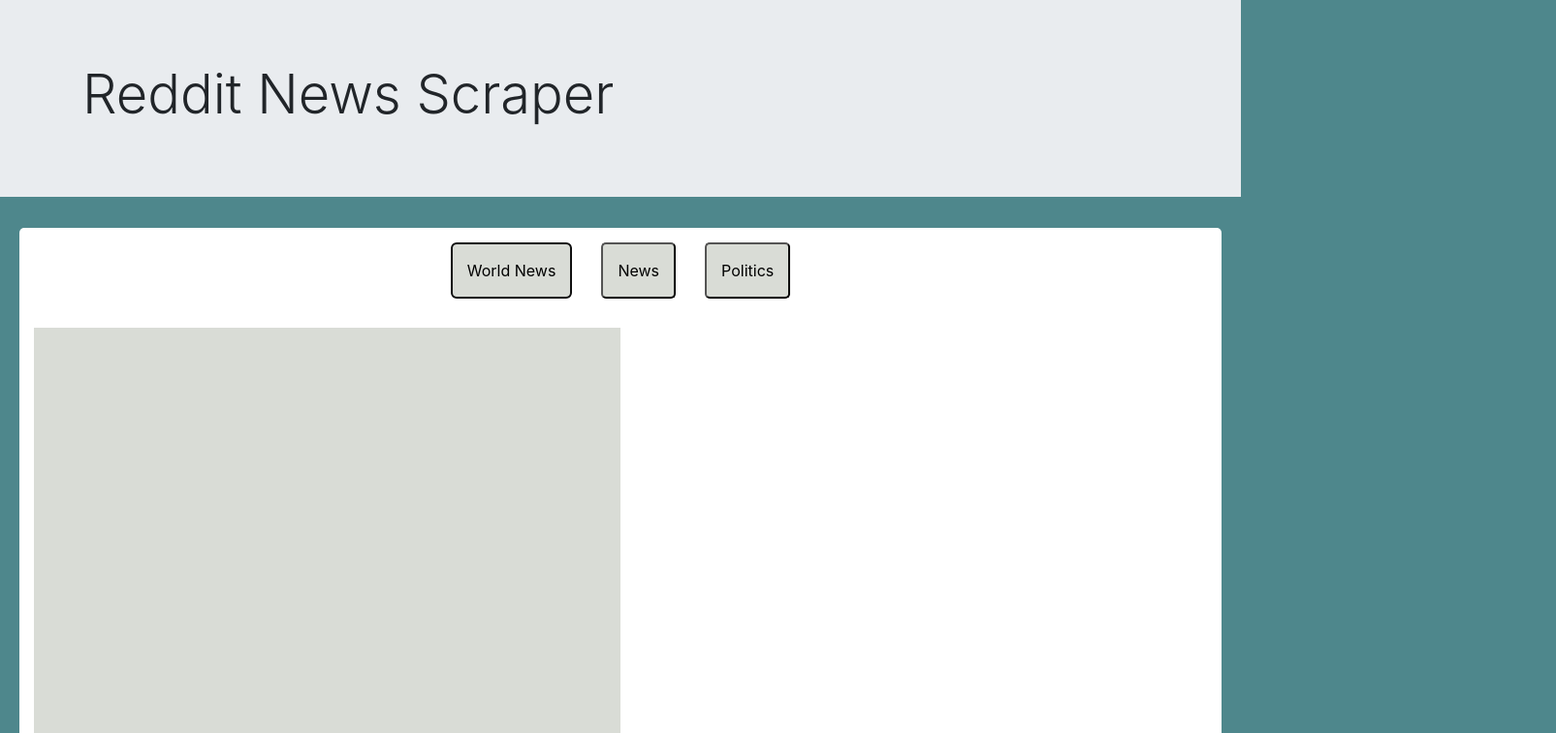
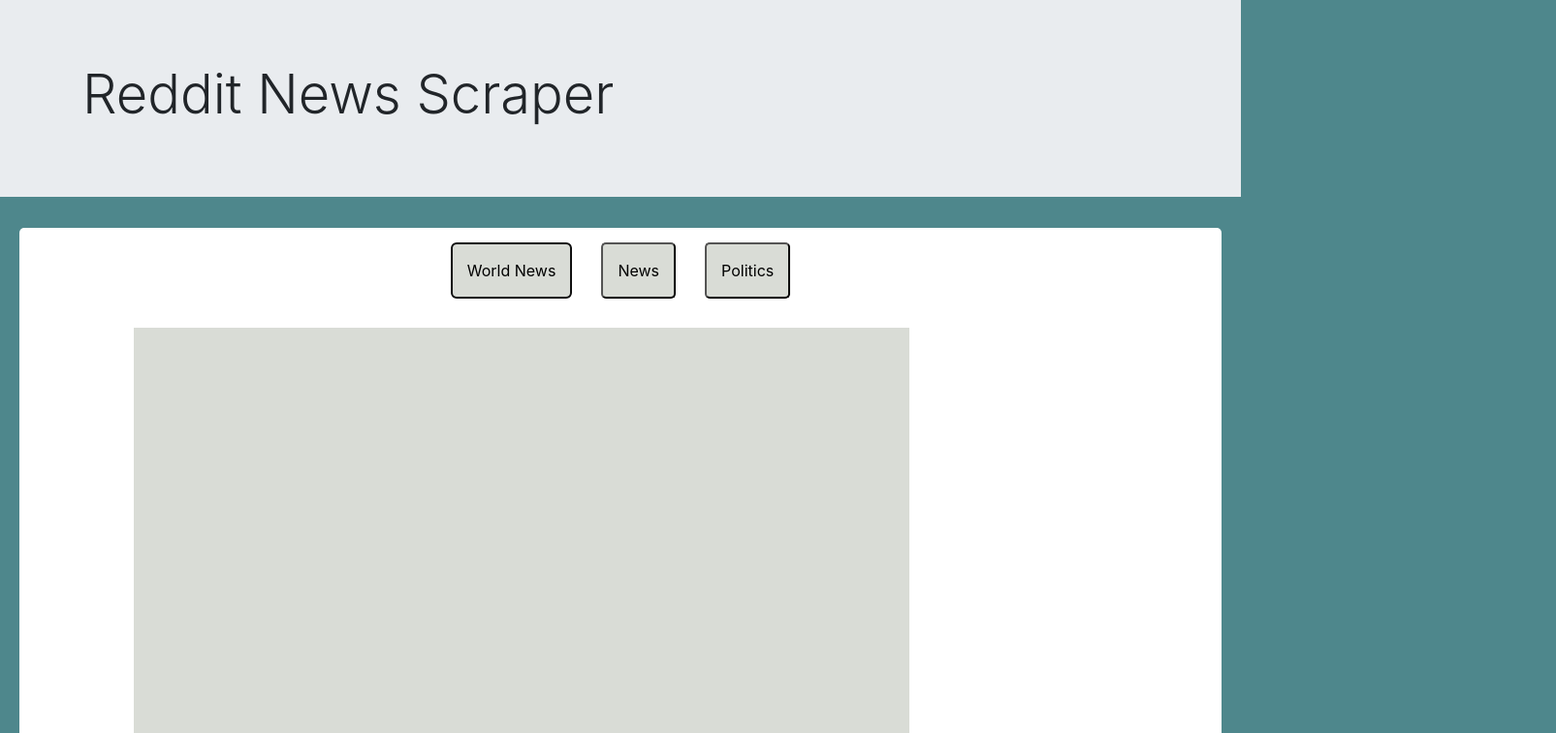
Before and after one commit to rdweston1995/WebScrapper, a website: page public/index.html in a window 1280 px wide. Both pictures are taken after a click on the button "World News". Shown: the top 756 px of the page at 97% size, 1605 px wide, since content can reach past the window. Drawn offline with nearby package versions, Linux system fonts and the light colour scheme; no server answers.

Commit message:
Updated html and app.js

```diff
--- a/public/app.js
+++ b/public/app.js
@@ -23,7 +23,7 @@
 
 function getArticles(subReddit){
     $("#articles").empty();
-    $.getJSON("/articles/" + subReddit, function(data){
+    $.getJSON("/articles/subreddit/" + subReddit, function(data){
         for(var i = 0; i < data.length; i++){
             $("#articles").append("<p data-id='" + data[i]._id + "'>" + data[i].title + "<br></p><a href='" + data[i].link + "' target='_blank'>" + data[i].link + "<hr>");
         }
--- a/public/index.html
+++ b/public/index.html
@@ -35,7 +35,8 @@
                 </li>
             </ul>
         </div>
-        <div class="col-12" id="articlesComments">
+        <div class="row" id="articlesComments">
+            <div class="col-1"></div>
             <div class="col-6" id="articles">
                 <p>Select one of the buttons above to get new articles</p>
             </div>
--- a/public/style.css
+++ b/public/style.css
@@ -27,7 +27,7 @@
         #articles {
             /* display: inline-block; */
             overflow: auto;
-            width: 50%;
+            width: 100rem;
             height: 700px;
             background-color: #D9DCD6;
             padding: 20px;
@@ -37,6 +37,9 @@
         #comments {
             float:right;
             width: 30%;
+            /* position: relative; */
+            /* top: 0px; */
+            /* right:  */
         }
         textarea, input {
             display: block;
--- a/server.js
+++ b/server.js
@@ -74,7 +74,7 @@
     });
 })
 
-app.get("/articles/:subreddit", function (req, res) {
+app.get("/articles/subreddit/:subreddit", function (req, res) {
     db.Article.find({subreddit: req.params.subreddit}).then(function (dbArticle) {
         res.json(dbArticle);
     }).catch(function (err) {
```
